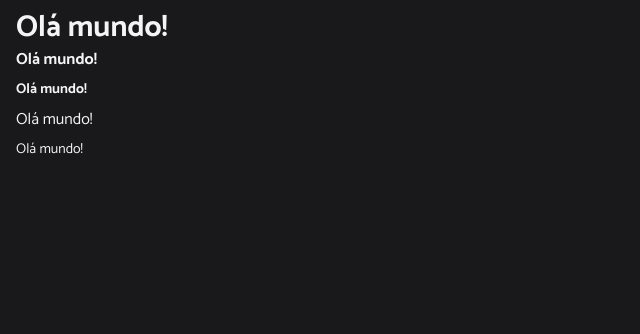
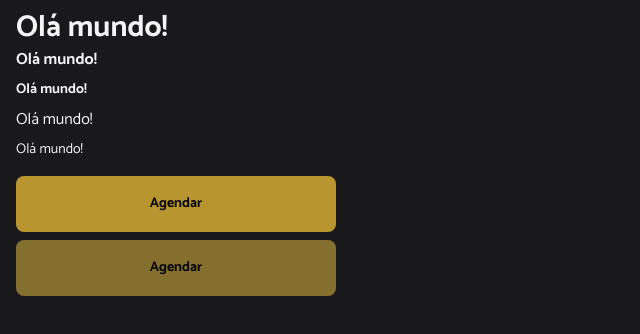
Before and after one commit to GabrielCardosoLIma/hair-day, a React (Vite) app: page / in a window 1280 px wide. Shown: the top 334 px of the page, without its empty margins (0-640 px from the left). Built offline with nearby package versions, Linux system fonts and the light colour scheme.

Commit message:
feat: adiciona o componente Button

```diff
--- a/src/App.tsx
+++ b/src/App.tsx
@@ -1,8 +1,9 @@
+import { Button } from "./components/button";
 import { Text } from "./components/text";
 
 export function App() {
   return (
-    <div className="flex flex-col p-4 text-gray-100">
+    <div className="flex flex-col p-4 text-gray-100 space-y-4">
       <div className="flex flex-col gap-2">
         <Text variant="titleLg">Olá mundo!</Text>
         <Text variant="titleMd">Olá mundo!</Text>
@@ -10,6 +11,13 @@ export function App() {
         <Text variant="textMd">Olá mundo!</Text>
         <Text variant="textSm">Olá mundo!</Text>
       </div>
+
+      <div className="flex flex-col gap-2">
+        <Button className="w-80">Agendar</Button>
+        <Button className="w-80" disabled>
+          Agendar
+        </Button>
+      </div>
     </div>
   );
 }
--- /dev/null
+++ b/src/components/button.tsx
@@ -0,0 +1,49 @@
+import { cva, type VariantProps } from "class-variance-authority";
+import type React from "react";
+import { Text } from "./text";
+
+export const buttonVariants = cva(
+  "flex items-center justify-center cursor-pointer rounded-lg",
+  {
+    variants: {
+      variant: {
+        default: "bg-yellow hover:border-2 hover:border-yellow-light",
+      },
+      size: {
+        md: "h-14 py-4.5 px-5",
+      },
+      disabled: {
+        true: "bg-yellow-dark pointer-events-none",
+      },
+    },
+    defaultVariants: {
+      variant: "default",
+      size: "md",
+      disabled: false,
+    },
+  }
+);
+
+interface ButtonProps
+  extends Omit<React.ComponentProps<"button">, "size" | "disabled">,
+    VariantProps<typeof buttonVariants> {}
+
+export function Button({
+  variant,
+  size,
+  disabled,
+  className,
+  children,
+  ...props
+}: ButtonProps) {
+  return (
+    <button
+      className={buttonVariants({ variant, size, disabled, className })}
+      {...props}
+    >
+      <Text variant="titleSm" className="text-gray-900">
+        {children}
+      </Text>
+    </button>
+  );
+}
```
